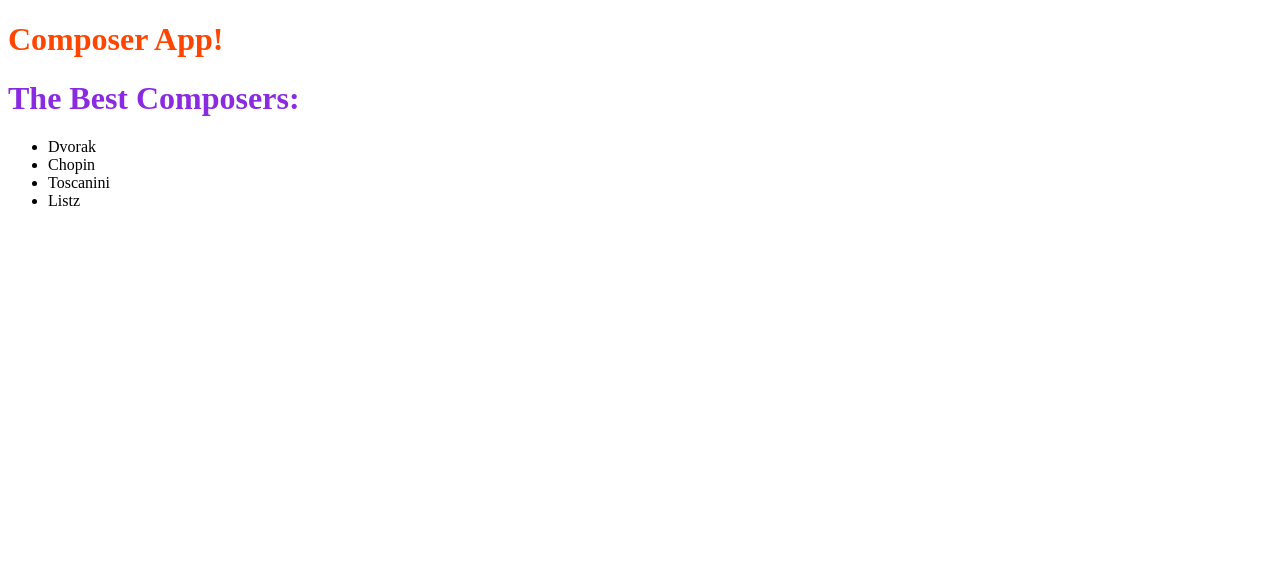
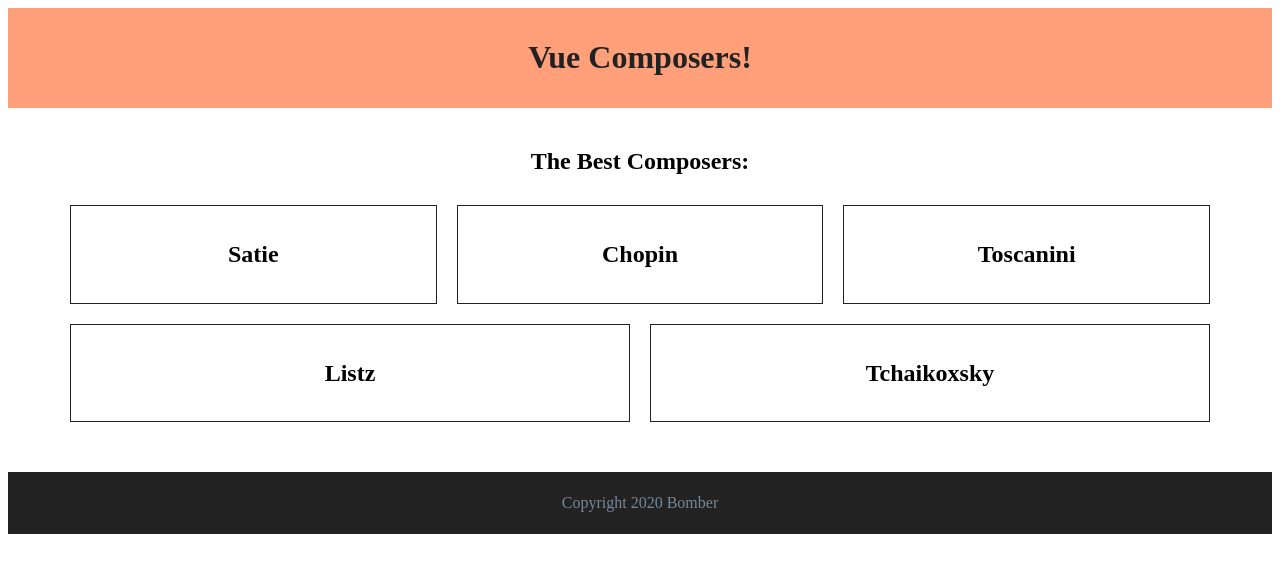
Before and after one commit to niamurrell/learning-vue-cli, a Vue app: page / in a window 1280 px wide. Shown: the top 572 px of the page. Built offline with nearby package versions, Linux system fonts and the light colour scheme.

Commit message:
Components can be nested to create a webpage

```diff
--- a/src/App.vue
+++ b/src/App.vue
@@ -1,21 +1,24 @@
 <template>
   <div id="app">
-    <h1>{{ title }}</h1>
+    <app-header></app-header>
     <composers></composers>
+    <app-footer></app-footer>
   </div>
 </template>
 
 <script>
+import header from "./components/Header";
+import footer from "./components/Footer";
 import composers from "./components/Composers";
 
 export default {
   components: {
-    composers: composers
+    composers: composers,
+    "app-footer": footer,
+    "app-header": header
   },
   data() {
-    return {
-      title: `Composer App!`
-    };
+    return {};
   }
 };
 </script>
--- a/src/components/Composers.vue
+++ b/src/components/Composers.vue
@@ -1,8 +1,15 @@
 <template>
-  <div>
-    <h1>The Best Composers:</h1>
+  <div id="composers">
+    <h2>The Best Composers:</h2>
     <ul>
-      <li v-for="(composer, index) in composers" v-bind:key="index">{{ composer }}</li>
+      <li
+        v-for="(composer, index) in composers"
+        v-bind:key="index"
+        v-on:click="composer.show = !composer.show"
+      >
+        <h2>{{ composer.name }}</h2>
+        <h3 v-show="composer.show">{{ composer.era }} era</h3>
+      </li>
     </ul>
   </div>
 </template>
@@ -12,7 +19,13 @@ export default {
   name: "composers",
   data() {
     return {
-      composers: ["Dvorak", "Chopin", "Toscanini", "Listz"]
+      composers: [
+        { name: "Satie", era: "Post-Modern", show: false },
+        { name: "Chopin", era: "Romantic", show: false },
+        { name: "Toscanini", era: "Modern", show: false },
+        { name: "Listz", era: "Classical", show: false },
+        { name: "Tchaikoxsky", era: "Classical", show: false }
+      ]
     };
   }
 };
@@ -21,7 +34,28 @@ export default {
 <!-- If you don't put scoped on the parent and the children, -->
 <!-- ALL components will have the bottom-most styles applied -->
 <style scoped>
-h1 {
-  color: blueviolet;
+h2 {
+  text-align: center;
+}
+#composers {
+  width: 100%;
+  max-width: 1200px;
+  margin: 40px auto;
+  padding: 0 20px;
+  box-sizing: border-box;
+}
+ul {
+  display: flex;
+  flex-wrap: wrap;
+  list-style-type: none;
+  padding: 0;
+}
+li {
+  flex-grow: 1;
+  flex-basis: 300px;
+  text-align: center;
+  padding: 15px;
+  border: 1px solid #222;
+  margin: 10px;
 }
 </style>
--- /dev/null
+++ b/src/components/Footer.vue
@@ -0,0 +1,27 @@
+<template>
+  <footer>
+    <p>{{ copyright }}</p>
+  </footer>
+</template>
+
+<script>
+export default {
+  name: "app-footer",
+  data() {
+    return {
+      copyright: "Copyright 2020 Bomber"
+    };
+  }
+};
+</script>
+
+<style scoped>
+footer {
+  background: #222;
+  padding: 6px;
+}
+p {
+  color: lightslategray;
+  text-align: center;
+}
+</style>
--- /dev/null
+++ b/src/components/Header.vue
@@ -0,0 +1,27 @@
+<template>
+  <header>
+    <h1>{{ title }}</h1>
+  </header>
+</template>
+
+<script>
+export default {
+  name: "app-header",
+  data() {
+    return {
+      title: "Vue Composers!"
+    };
+  }
+};
+</script>
+
+<style scoped>
+header {
+  background: lightsalmon;
+  padding: 10px;
+}
+h1 {
+  color: #222;
+  text-align: center;
+}
+</style>
```
